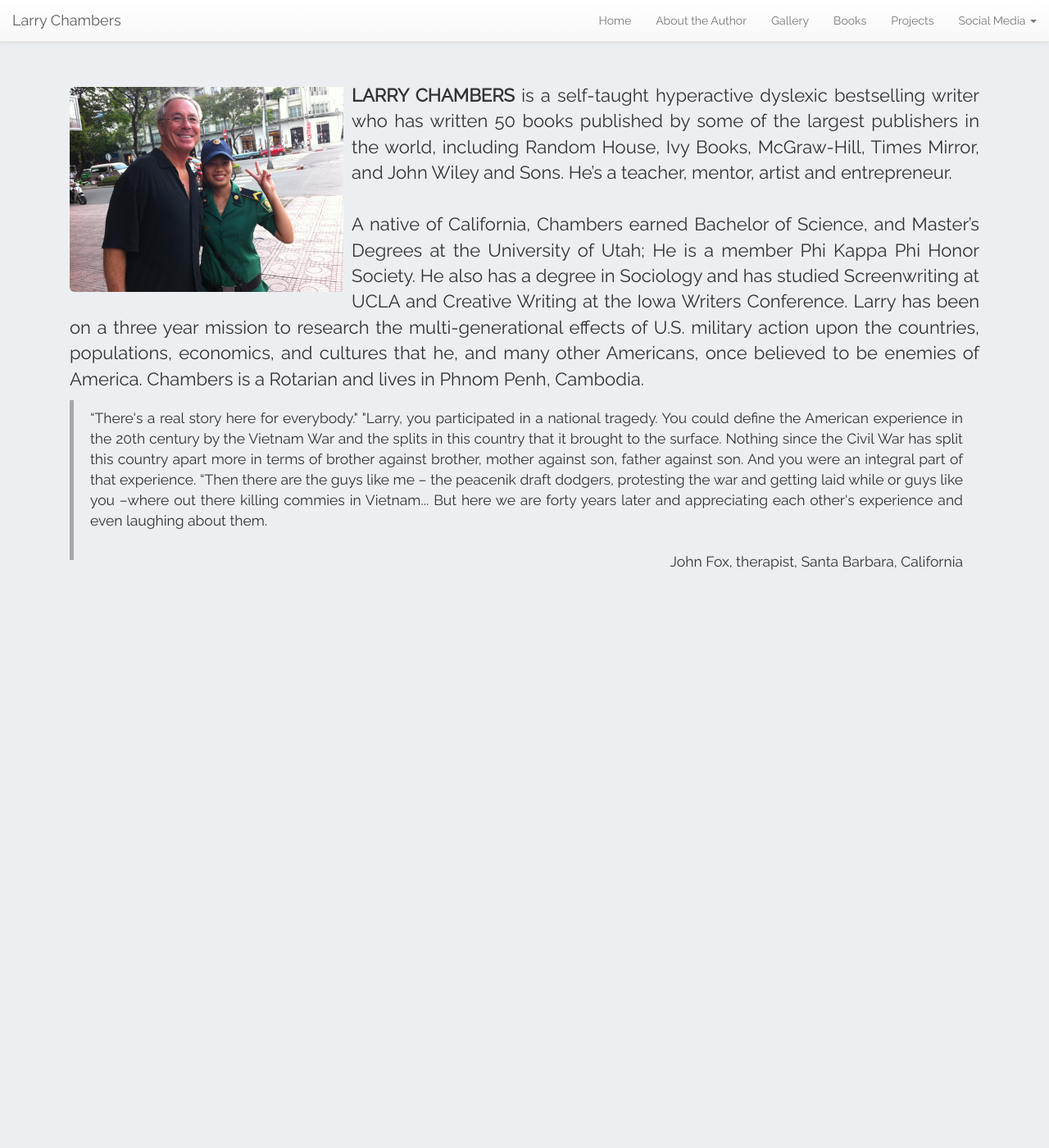
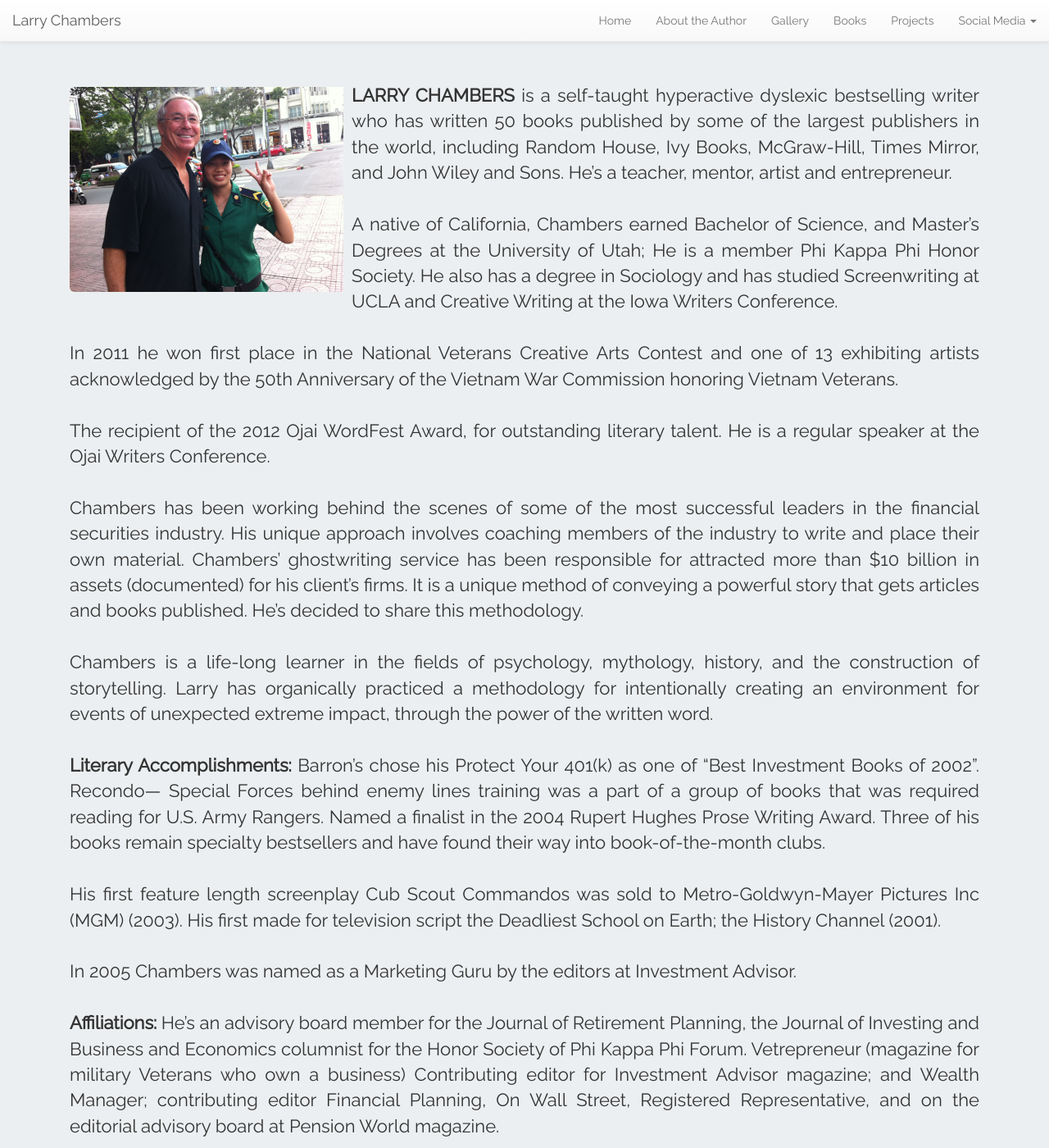
Before and after one commit to larrychambers/larrychambers.github.io, a Jekyll site: the page built from about.md, in a window 1280 px wide and 1400 px high, scrolled down 500 px. Shown: the whole window at 82% size. Built offline with Jekyll 4.4.1, drawn with Linux system fonts in a browser that asks for light colours; nearby versions of some CDN libraries; before the commit the page ends 1203 px from its top, so only the background shows below that; some of the changed text lies outside the part shown.

Commit message:
Update about.md

```diff
--- a/about.md
+++ b/about.md
@@ -9,14 +9,47 @@ permalink: /about/
 
  <b>LARRY CHAMBERS</b> is a self-taught hyperactive dyslexic bestselling writer who has written 50 books published by some of the largest publishers in the world, including Random House, Ivy Books, McGraw-Hill, Times Mirror, and John Wiley and Sons. He’s a teacher, mentor, artist and entrepreneur.<br>
 <br>
-A native of California, Chambers earned Bachelor of Science, and Master’s Degrees at the University of Utah; He is a member Phi Kappa Phi Honor Society. He also has a degree in Sociology and has studied Screenwriting at UCLA and Creative Writing at the Iowa Writers Conference.
+
+A native of California, Chambers earned Bachelor of Science, and Master’s Degrees at the University of Utah; He is a member Phi Kappa Phi Honor Society. He also has a degree in Sociology and has studied Screenwriting at UCLA and Creative Writing at the Iowa Writers Conference.<br>
+<br>
+
+In 2011 he won first place in the National Veterans Creative Arts Contest and one of 13 exhibiting artists acknowledged by the 50th Anniversary of the Vietnam War Commission honoring Vietnam Veterans.<br>
+<br>
+
+The recipient of the 2012 Ojai WordFest Award, for outstanding literary talent. He is a regular speaker at the Ojai Writers Conference.<br>
+<br>
+
+Chambers has been working behind the scenes of some of the most successful leaders in the financial securities industry. His unique approach involves coaching members of the industry to write and place their own material.  Chambers’ ghostwriting service has been responsible for attracted more than $10 billion in assets (documented) for his client’s firms.
+It is a unique method of conveying a powerful story that gets articles and books published. He’s decided to share this methodology.<br>
+<br>
+
+Chambers is a life-long learner in the fields of psychology, mythology, history, and the construction of storytelling.   Larry has organically practiced a methodology for intentionally creating an environment for events of unexpected extreme impact, through the power of the written word.<br>
+<br>
+
+<b>Literary Accomplishments:</b> Barron’s chose his Protect Your 401(k) as one of “Best Investment Books of 2002”.  Recondo— Special Forces behind enemy lines training was a part of a group of books that was required reading for U.S. Army Rangers. Named a finalist in the 2004 Rupert Hughes Prose Writing Award. Three of his books remain specialty bestsellers and have found their way into book-of-the-month clubs.<br>
+<br>
+
+His first feature length screenplay Cub Scout Commandos was sold to Metro-Goldwyn-Mayer Pictures Inc (MGM) (2003). His first made for television script the Deadliest School on Earth; the History Channel (2001).<br>
+<br>
+
+In 2005 Chambers was named as a Marketing Guru by the editors at Investment Advisor.<br>
+<br>
+
+<b> Affiliations: </b> He’s an advisory board member for the Journal of Retirement Planning, the Journal of Investing and Business and Economics columnist for the Honor Society of Phi Kappa Phi Forum.  Vetrepreneur (magazine for military Veterans who own a business) Contributing editor for Investment Advisor magazine; and Wealth Manager; contributing editor Financial Planning, On Wall Street, Registered Representative, and on the editorial advisory board at Pension World magazine.<br>
+<br>
+
+Military Service: Chambers was a U.S. Army sergeant in L Co 75th Rangers, 101st Airborne Division and F Co 58th Inf LRP 1968-69.<br>
+<br>
 
 
-Larry has been on a three year mission to research the multi-generational effects of U.S. military action upon the countries, populations, economics, and cultures that he, and many other Americans, once believed to be enemies of America.
 
-Chambers is a Rotarian and lives in Phnom Penh, Cambodia.
+
+
+
+
 
 </p>
+
 
 <blockquote>
   <p>
```
